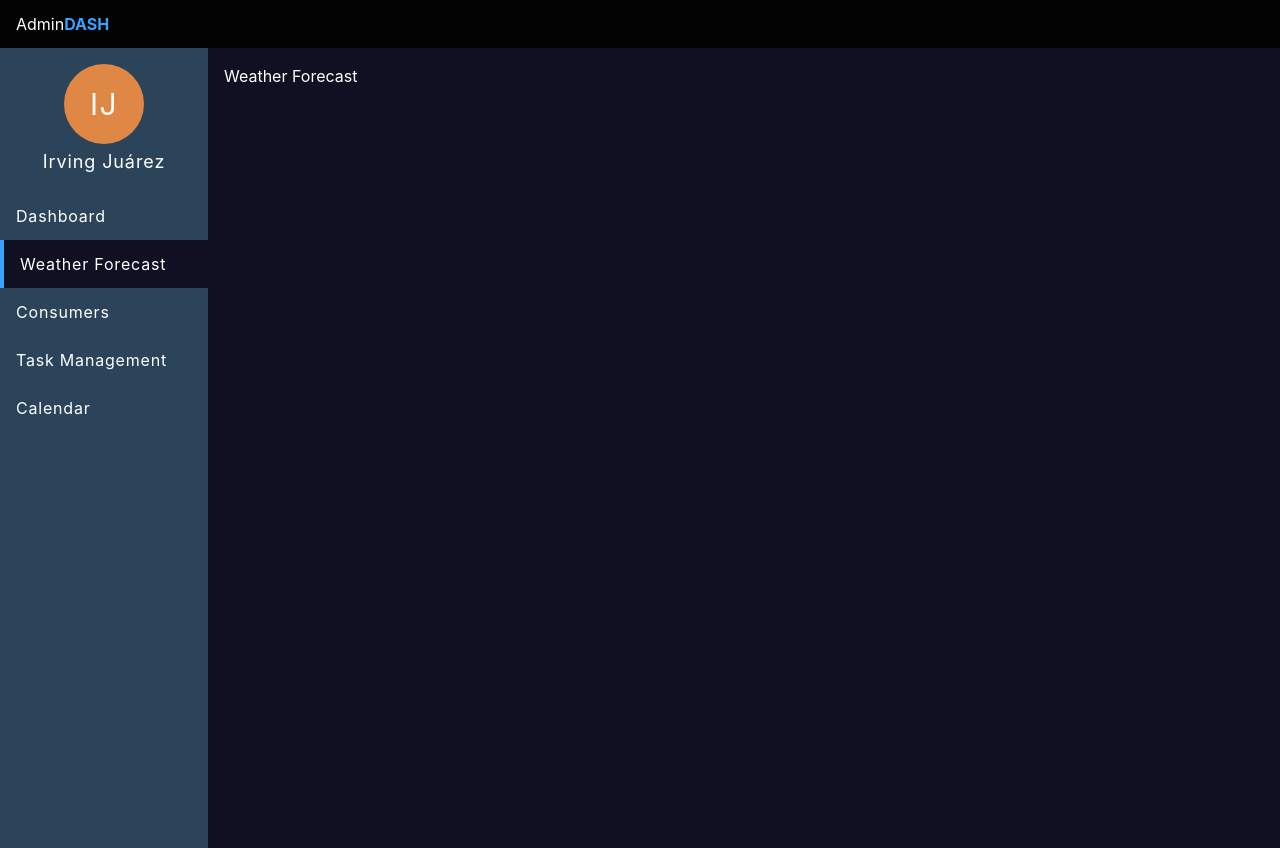
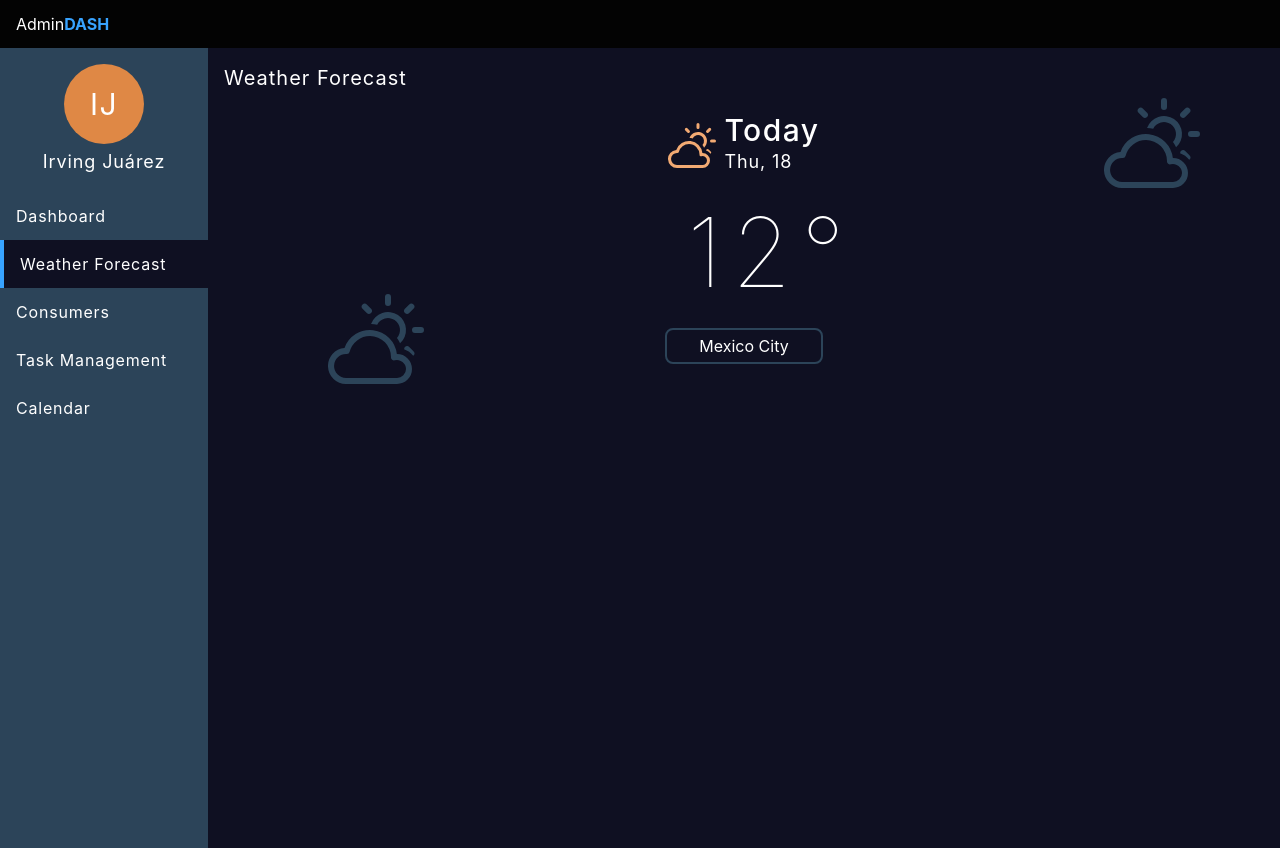
Before and after one commit to irvingvjuarez/admin-dash, a React (Vite) app: page /weather in a window 1280 px wide. Built offline with nearby package versions, Linux system fonts and the light colour scheme.

Commit message:
First stage of weather forecast page already done

```diff
--- a/src/containers/Layout/index.tsx
+++ b/src/containers/Layout/index.tsx
@@ -18,7 +18,7 @@ const Layout: React.FC<LayoutProps> = ({ children }): JSX.Element => {
           <Sidebar />
         </section>
 
-        <section className="w-full h-[93vh] p-4 pb-5 overflow-y-auto scrollbar">
+        <section className="w-full h-[94vh] p-4 pb-5 overflow-y-auto scrollbar">
           {children}
         </section>
       </section>
--- a/src/index.css
+++ b/src/index.css
@@ -20,6 +20,10 @@
 
 .double-chart-grid{
   @apply md:grid md:grid-cols-2 md:gap-4;
+}
+
+.floating-icon{
+  @apply hidden md:block text-8xl text-contrast-strong mr-2 absolute;
 }
 
 /* Scrollbar class */
--- a/src/pages/WeatherForecast.tsx
+++ b/src/pages/WeatherForecast.tsx
@@ -1,6 +1,35 @@
+import { BsCloudSun } from "react-icons/bs"
+
 const WeatherForecast: React.FC = (): JSX.Element => {
   return(
-    <h2>Weather Forecast</h2>
+    <>
+      <h2 className="text-xl font-normal tracking-wider">Weather Forecast</h2>
+
+      <section className="w-fill px-2 py-5 flex flex-col items-center relative max-w-5xl my-0 mx-auto">
+        <article className="flex items-center justify-evenly">
+          <BsCloudSun className="text-5xl text-contrast4-clear mr-2" />
+
+
+          <div>
+            <h2 className="text-3xl tracking-wider font-medium">Today</h2>
+            <span className="tracking-wider text-lg">Thu, 18</span>
+          </div>
+        </article>
+
+        <h2 className="block py-7 tracking-widest text-8xl font-thin relative">
+          12 <span className="absolute">°</span>
+        </h2>
+
+        <span className="block rounded-lg border-contrast-strong px-8  py-1 border-2">
+          Mexico City
+        </span>
+
+        {/* <BsCloudSun className="text-5xl text-contrast-strong mr-2 aboslute top-0 right-0" /> */}
+        <BsCloudSun className="floating-icon bottom-0 left-0 translate-x-full" />
+        <BsCloudSun className="floating-icon top-0 right-0 -translate-x-1/2" />
+      </section>
+
+    </>
   )
 }
 
```
